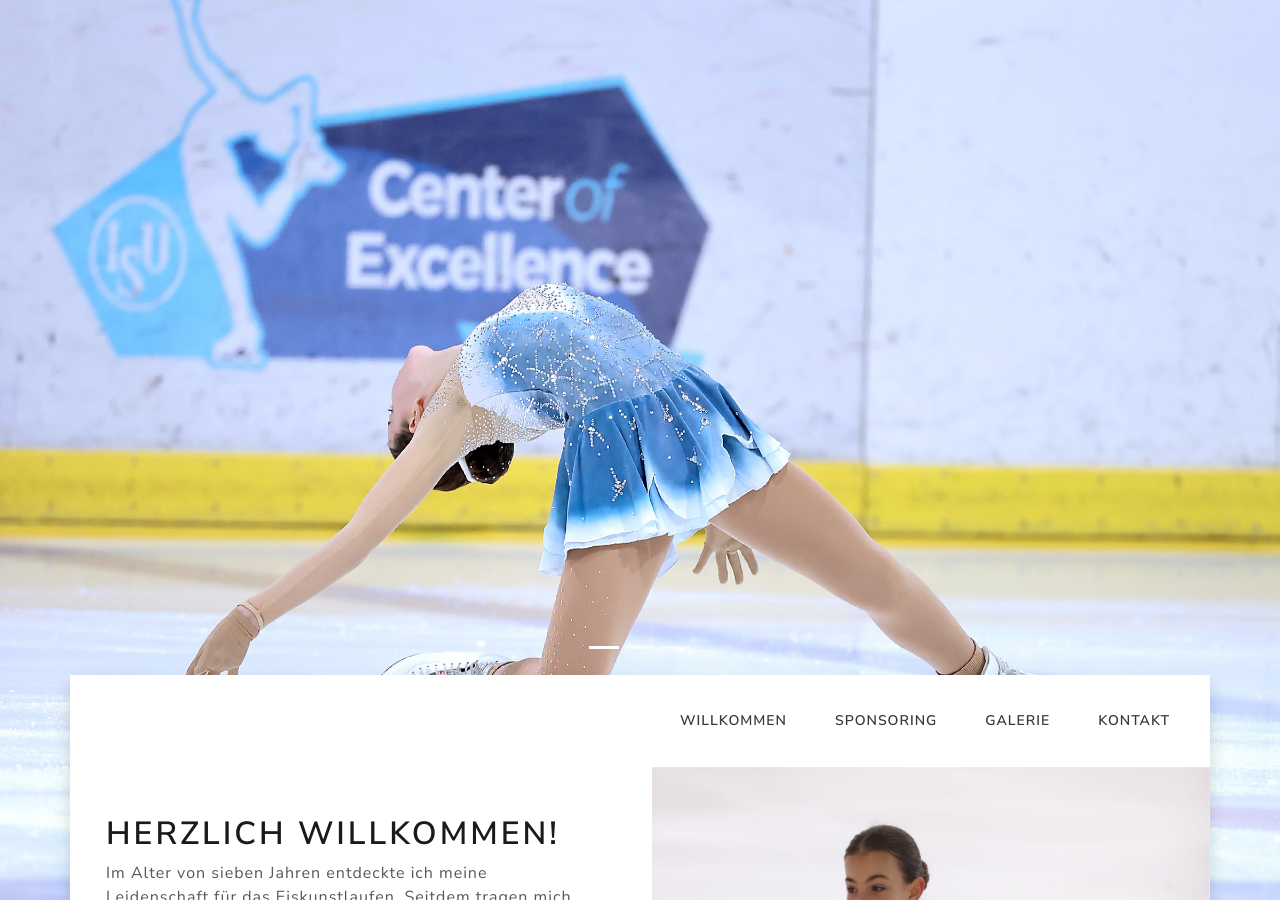
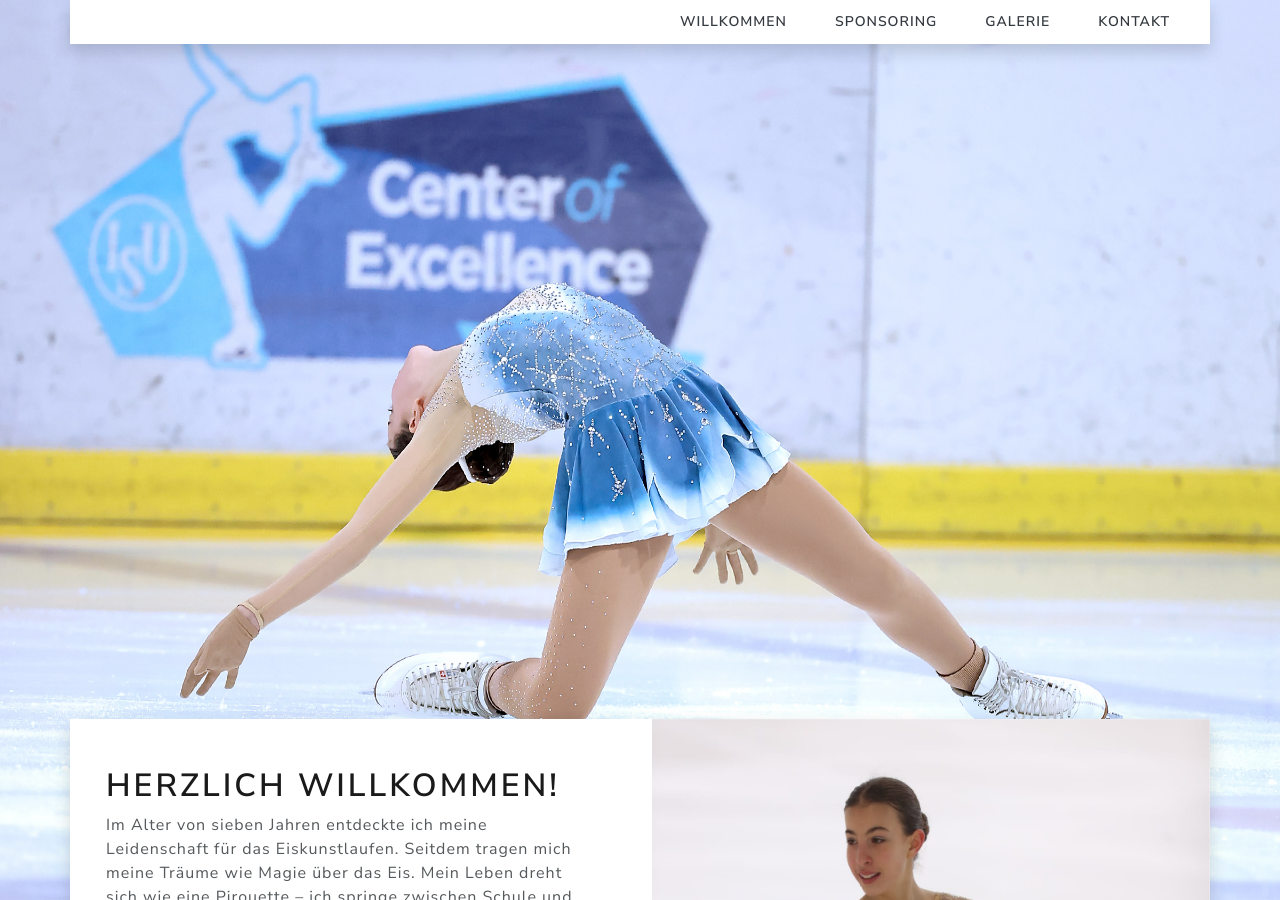
Before and after one commit to flavioaiello/3e2c7395a0ed6e61989d9d6b05156f06a7a27504, a Jekyll site: the page built from index.html, in a window 1280 px wide and 900 px high. Built offline with Jekyll 4.4.1, drawn with Linux system fonts in a browser that asks for light colours; nearby versions of some CDN libraries.

Commit message:
Refactor navigation bar into header section

```diff
--- a/_layouts/default.html
+++ b/_layouts/default.html
@@ -76,8 +76,7 @@
     </div>
   </header>
 
-  <main class="container shadow p-0">
-    <nav class="navbar sticky-top navbar-expand-sm bg-white navbar-dark">
+  <nav class="container shadow p-0 navbar sticky-top navbar-expand-sm bg-white navbar-dark justify-content-center">
     <ul class="navbar-nav ms-auto">
       <li class="nav-item">
         <a class="nav-link text-dark text-lg-white" href="#welcome">Willkommen</a>
@@ -93,6 +92,8 @@
       </li>
     </ul>
   </nav>
+
+  <main class="container shadow p-0">
     {{ content }}
   </main>
 
```
Lines whose indentation alone changed are shown as unchanged.
